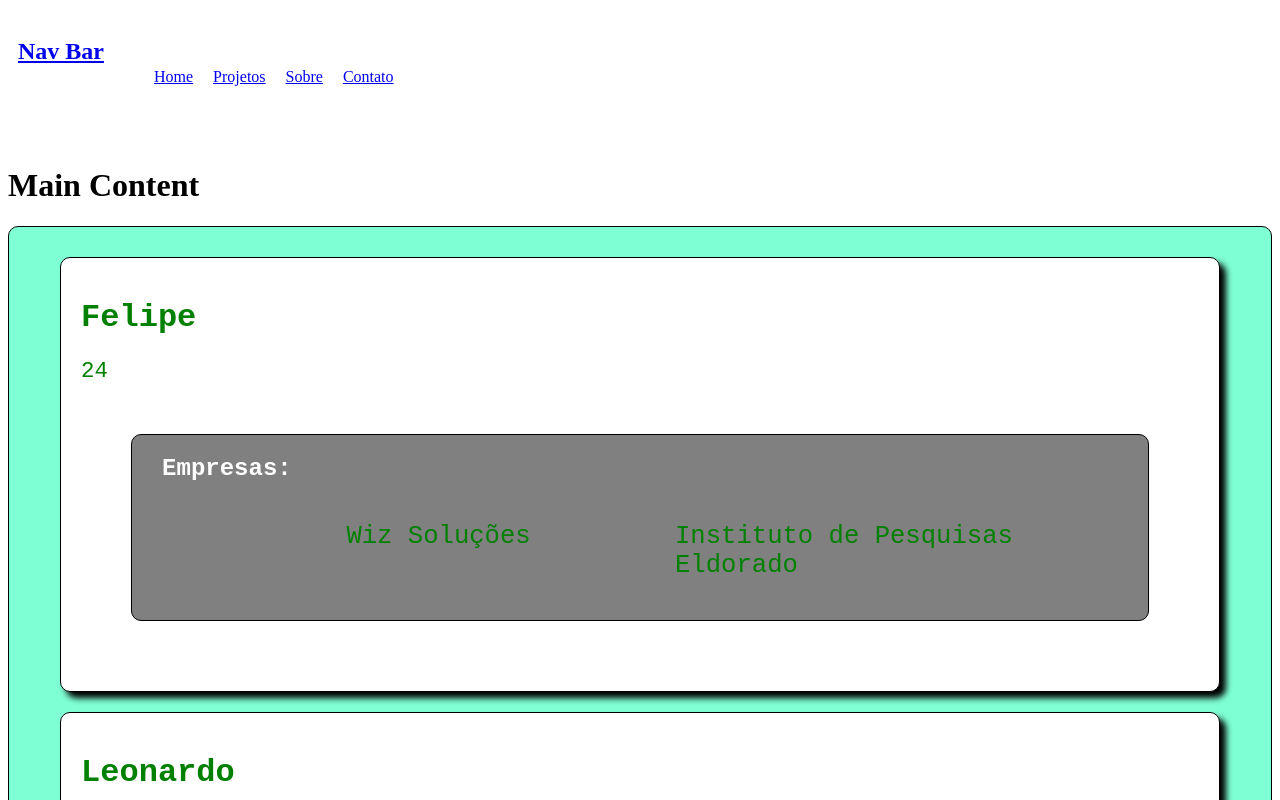
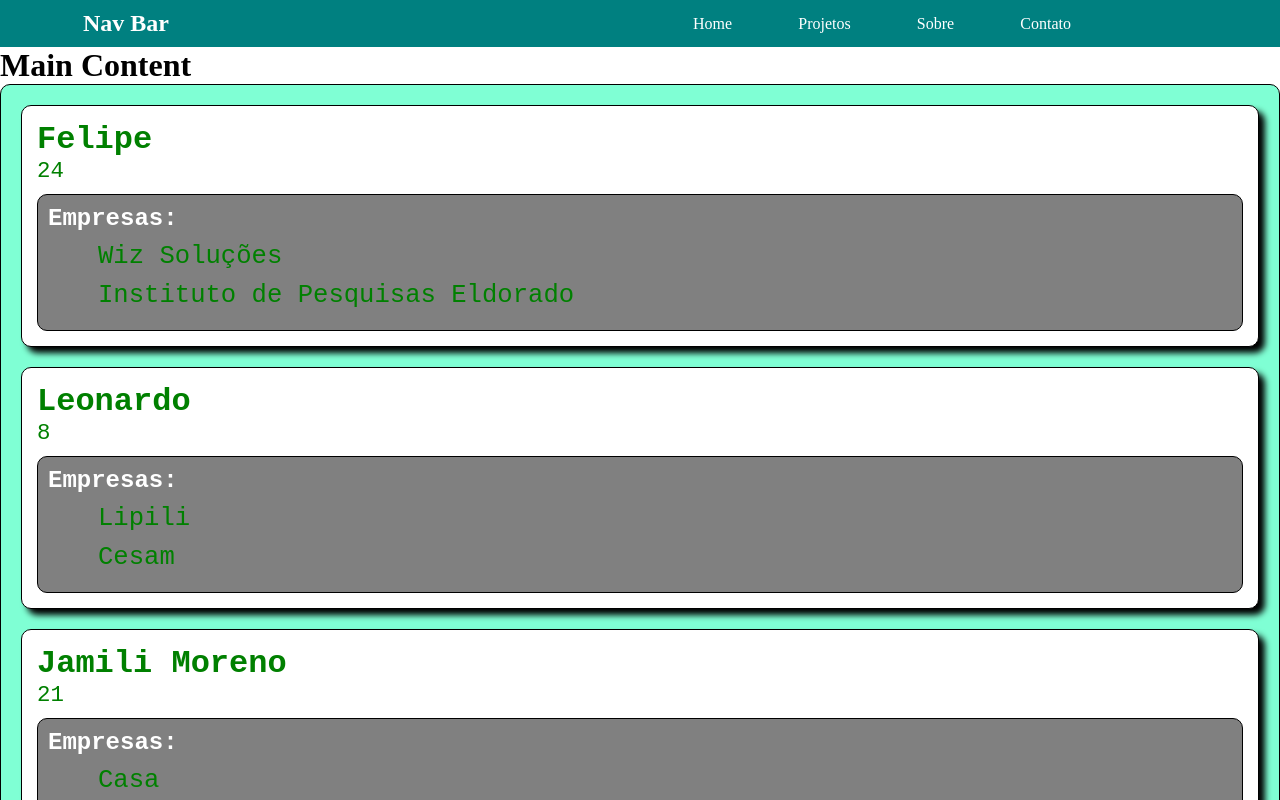
Before and after one commit to Felipe-ABS/ReactPortfolio, a React (Vite) app: page / in a window 1280 px wide. Shown: the top 800 px of the page. Built offline with nearby package versions, Linux system fonts and the light colour scheme.

Commit message:
Estilizando barra de navegação

```diff
--- a/src/App.css
+++ b/src/App.css
@@ -1,19 +1,24 @@
 nav {
+  background-color: teal;
   display: flex;
   padding: 10px;
+  align-items: center;
+  justify-content: space-around;
+  color: white;
 }
 
-nav li {
-  padding: 10px;
+nav h1 {
+  position: relative;
+  right: 10%;
 }
 
 span {
   font-size: 1.4rem;
 }
 
-ul, li {
+.nav-buttons {
   display: flex;
-  justify-content: space-around;
-  margin: 20px 0px;
-  /* padding: 10px; */
+  width: 30%;
+  justify-content: space-between;
+  padding: 0px;
 }
--- a/src/components/lista/lista.css
+++ b/src/components/lista/lista.css
@@ -1,4 +1,6 @@
 .lista-nomes {
+    display: flex;
+    flex-direction: column;
     border: 1px solid black;
     border-radius: 10px;
     padding: 10px;
@@ -7,13 +9,16 @@
     font-family: monospace;
 }
 
+.lista-nomes li {
+    margin: 10px;
+}
+
 .lista-nomes .cards {
     border: 1px solid black;
     border-radius: 10px;
     background-color: white;
-    width: 90%;
-    padding: 20px;
     box-shadow: 6px 6px 6px black;
+    padding: 15px;
 }
 
 .cards .experiencias {
@@ -21,8 +26,8 @@
     border-radius: 10px;
     background-color: gray;
     color: white;
-    margin: 50px;
-    padding-left: 30px;
+    padding: 10px;
+    margin-top: 10px;
 }
 
 .lista-nomes .empresa {
--- a/src/index.css
+++ b/src/index.css
@@ -0,0 +1,12 @@
+* {
+    margin: 0px;
+}
+
+ul, ol {
+    list-style-type: none;
+}
+
+a {
+    color: white;
+    text-decoration: none;
+}
```
